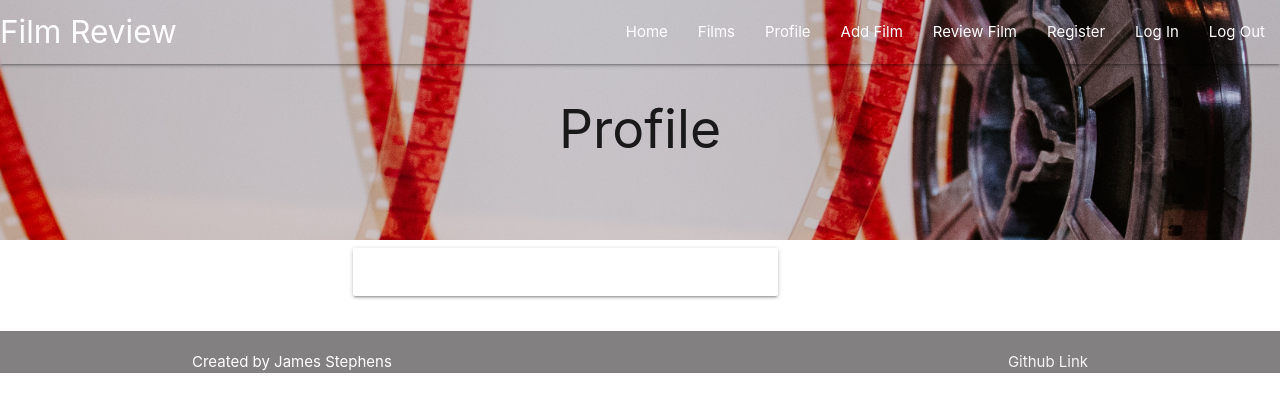
After one commit to DevSteg/film_review_project, a Flask app: a page that uses templates/base.html in a window 1280 px wide. The commit adds this page. Shown: the top 412 px of the page. Run offline with Flask 2, Linux system fonts and the light colour scheme; some libraries are stand-ins or nearby versions.

Commit message:
Create profile.html, update links on base.html

```diff
--- a/app.py
+++ b/app.py
@@ -28,7 +28,7 @@ def index():
 @app.route("/register", methods=["GET", "POST"])
 def register():
     if request.method == "POST":
-
+        # first check is username exists
         existing_user = mongo.db.users.find_one({
             "username": request.form.get("username").lower()
         })
@@ -37,6 +37,7 @@ def register():
             flash("User already exists")
             return redirect(url_for("register"))
 
+        # if user does not exists register new user
         register_user = {
             "username": request.form.get("username").lower(),
             "email": request.form.get("email").lower(),
@@ -52,6 +53,11 @@ def register():
     return render_template("register.html")
 
 
+@app.route("/profile/<username>")
+def profile(username):
+    return render_template("profile.html")
+
+
 if __name__ == "__main__":
     app.run(host=os.environ.get("IP"),
             port=os.environ.get("PORT"),
--- a/templates/base.html
+++ b/templates/base.html
@@ -14,15 +14,15 @@
 
         <nav class="transparent">
             <div class="nav-wrapper">
-                <a href="{{ url_for('index')}}" class="brand-logo left">Film Review</a>
+                <a href="{{ url_for('index') }}" class="brand-logo left">Film Review</a>
                 <a href="#" data-target="mobile-demo" class="sidenav-trigger right"><i class="fas fa-bars"></i></a>
                 <ul class="right hide-on-med-and-down">
-                    <li><a href="{{ url_for('index')}}">Home</a></li>
+                    <li><a href="{{ url_for('index') }}">Home</a></li>
                     <li><a href="#">Films</a></li>
-                    <li><a href="#">Profile</a></li>
+                    <li><a href="{{ url_for('profile') }}">Profile</a></li>
                     <li><a href="#">Add Film</a></li>
                     <li><a href="#">Review Film</a></li>
-                    <li><a href="{{url_for('register')}}">Register</a></li>
+                    <li><a href="{{ url_for('register') }}">Register</a></li>
                     <li><a href="#">Log In</a></li>
                     <li><a href="#">Log Out</a></li>
                 </ul>
--- /dev/null
+++ b/templates/profile.html
@@ -0,0 +1,14 @@
+{% extends "base.html" %}
+<!-- Page Title -->
+{% block title %}
+    <span>Profile</span>
+{% endblock %}
+{% block content %}
+    <div class="row">
+        <div class="col s6 offset-m2">
+            <div class="card-panel">
+
+            </div>
+        </div>
+    </div>
+{% endblock %}
```
